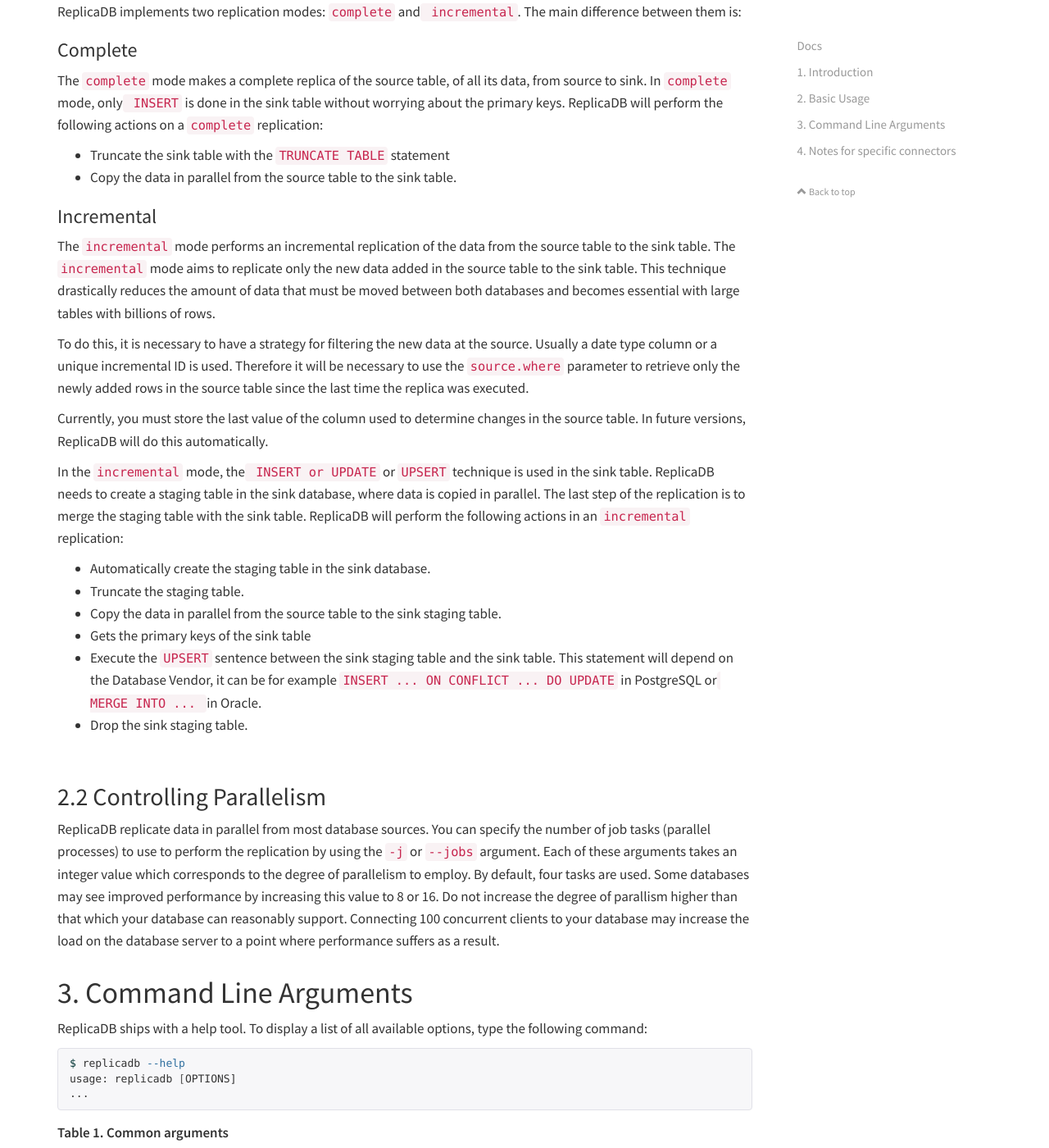
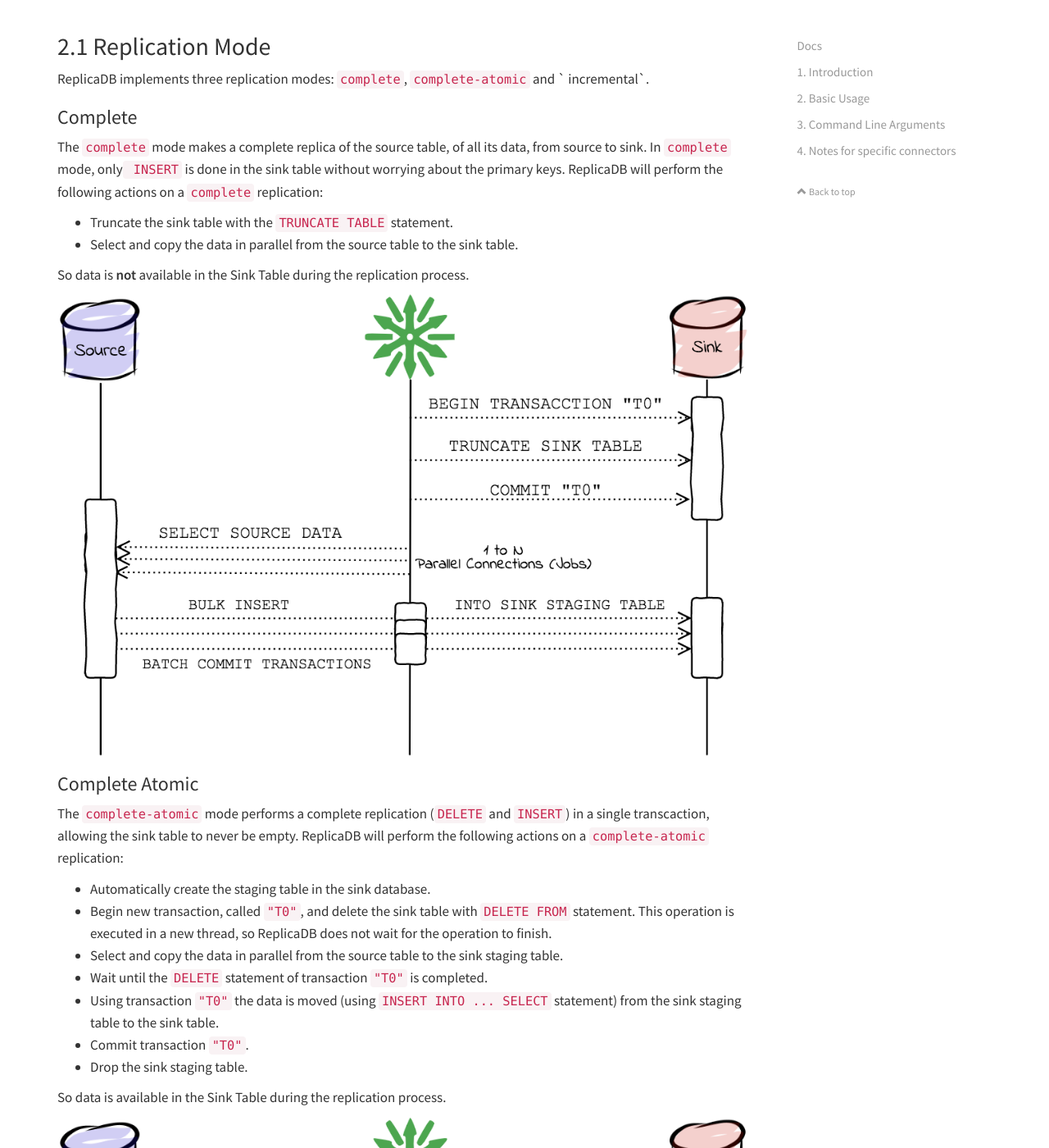
Before and after one commit to osalvador/ReplicaDB, a Jekyll site: the page built from docs/docs.md, in a window 1280 px wide and 1400 px high, scrolled down 1631 px. Shown: the whole window at 82% size. Built offline with Jekyll 4.4.1, drawn with Linux system fonts in a browser that asks for light colours; nearby versions of some CDN libraries; comment, search, counter and statistics services are not loaded; our own code applies the rules of GitHub Pages for plain Markdown files; some of the changed text lies outside the part shown.

Commit message:
New Complete Atomic mode

```diff
--- a/docs/docs.md
+++ b/docs/docs.md
@@ -8,6 +8,9 @@
 - [1. Introduction](#1-introduction)
 - [2. Basic Usage](#2-basic-usage)
   - [2.1 Replication Mode](#21-replication-mode)
+    - [Complete](#complete)
+    - [Complete Atomic](#complete-atomic)
+    - [Incremental](#incremental)
   - [2.2 Controlling Parallelism](#22-controlling-parallelism)
 - [3. Command Line Arguments](#3-command-line-arguments)
   - [3.1 Using Options Files to Pass Arguments](#31-using-options-files-to-pass-arguments)
@@ -56,14 +59,36 @@
 <br>
 ## 2.1 Replication Mode
 
-ReplicaDB implements two replication modes: `complete` and` incremental`. The main difference between them is:
+ReplicaDB implements three replication modes: `complete`, `complete-atomic` and ` incremental`.
 
 ### Complete
 
 The `complete` mode makes a complete replica of the source table, of all its data, from source to sink. In `complete` mode, only` INSERT` is done in the sink table without worrying about the primary keys. ReplicaDB will perform the following actions on a `complete` replication:
 
-  - Truncate the sink table with the `TRUNCATE TABLE` statement
-  - Copy the data in parallel from the source table to the sink table.
+  - Truncate the sink table with the `TRUNCATE TABLE` statement.
+  - Select and copy the data in parallel from the source table to the sink table.
+
+So data is **not** available in the Sink Table during the replication process.
+
+
+![ReplicaDB Mode Complete](https://raw.githubusercontent.com/osalvador/ReplicaDB/gh-pages/docs/media/ReplicaDB-Mode_Complete.png){:class="img-responsive"}
+
+### Complete Atomic
+
+The `complete-atomic` mode performs a complete replication (`DELETE` and `INSERT`) in a single transcaction, allowing the sink table to never be empty. ReplicaDB will perform the following actions on a `complete-atomic` replication:
+
+  - Automatically create the staging table in the sink database.
+  - Begin new transaction, called `"T0"`, and delete the sink table with `DELETE FROM` statement. This operation is executed in a new thread, so ReplicaDB does not wait for the operation to finish.
+  - Select and copy the data in parallel from the source table to the sink staging table.
+  - Wait until the `DELETE` statement of transaction `"T0"` is completed.
+  - Using transaction `"T0"` the data is moved (using `INSERT INTO ... SELECT` statement) from the sink staging table to the sink table.
+  - Commit transaction `"T0"`.
+  - Drop the sink staging table.
+
+
+So data is available in the Sink Table during the replication process.
+
+![ReplicaDB Mode Complete Atomic](https://raw.githubusercontent.com/osalvador/ReplicaDB/gh-pages/docs/media/ReplicaDB-Mode_Complete-Atomic.png){:class="img-responsive"}
 
 ### Incremental
 
@@ -77,11 +102,16 @@
 
   - Automatically create the staging table in the sink database.
   - Truncate the staging table.
-  - Copy the data in parallel from the source table to the sink staging table.
+  - Select and copy the data in parallel from the source table to the sink staging table.
   - Gets the primary keys of the sink table
   - Execute the `UPSERT` sentence between the sink staging table and the sink table. This statement will depend on the Database Vendor, it can be for example `INSERT ... ON CONFLICT ... DO UPDATE` in PostgreSQL or` MERGE INTO ... `in Oracle.
   - Drop the sink staging table.
 
+
+So data is available in the Sink Table during the replication process.
+
+
+![ReplicaDB Mode Incremental](https://raw.githubusercontent.com/osalvador/ReplicaDB/gh-pages/docs/media/ReplicaDB-Mode_Incremental.png){:class="img-responsive"}
 
 <br>
 ## 2.2 Controlling Parallelism
```
Also changed, not shown: docs/media/ReplicaDB-Mode_Complete-Atomic.png (added), docs/media/ReplicaDB-Mode_Complete.png (added), docs/media/ReplicaDB-Mode_Incremental.png (added).
